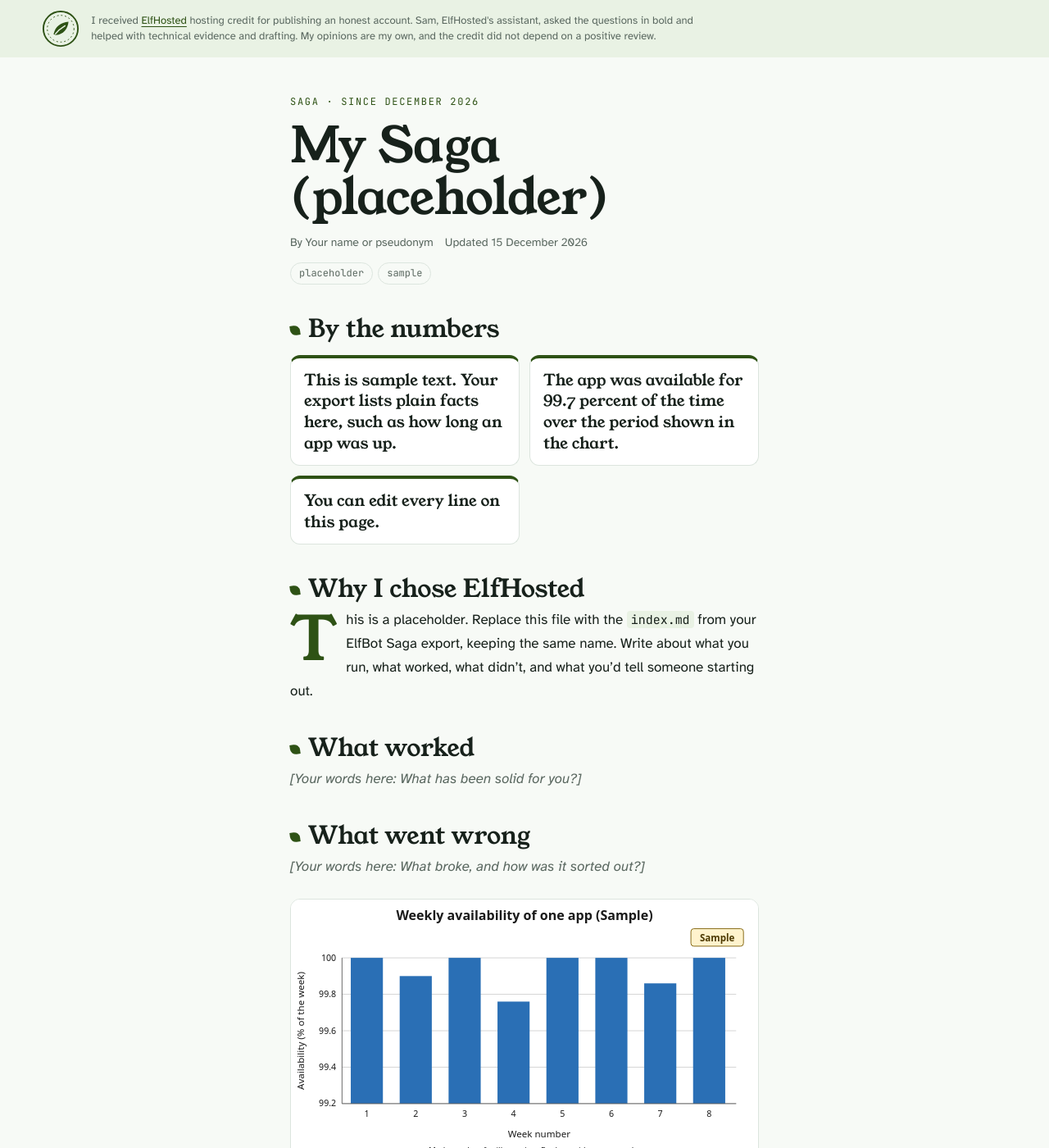
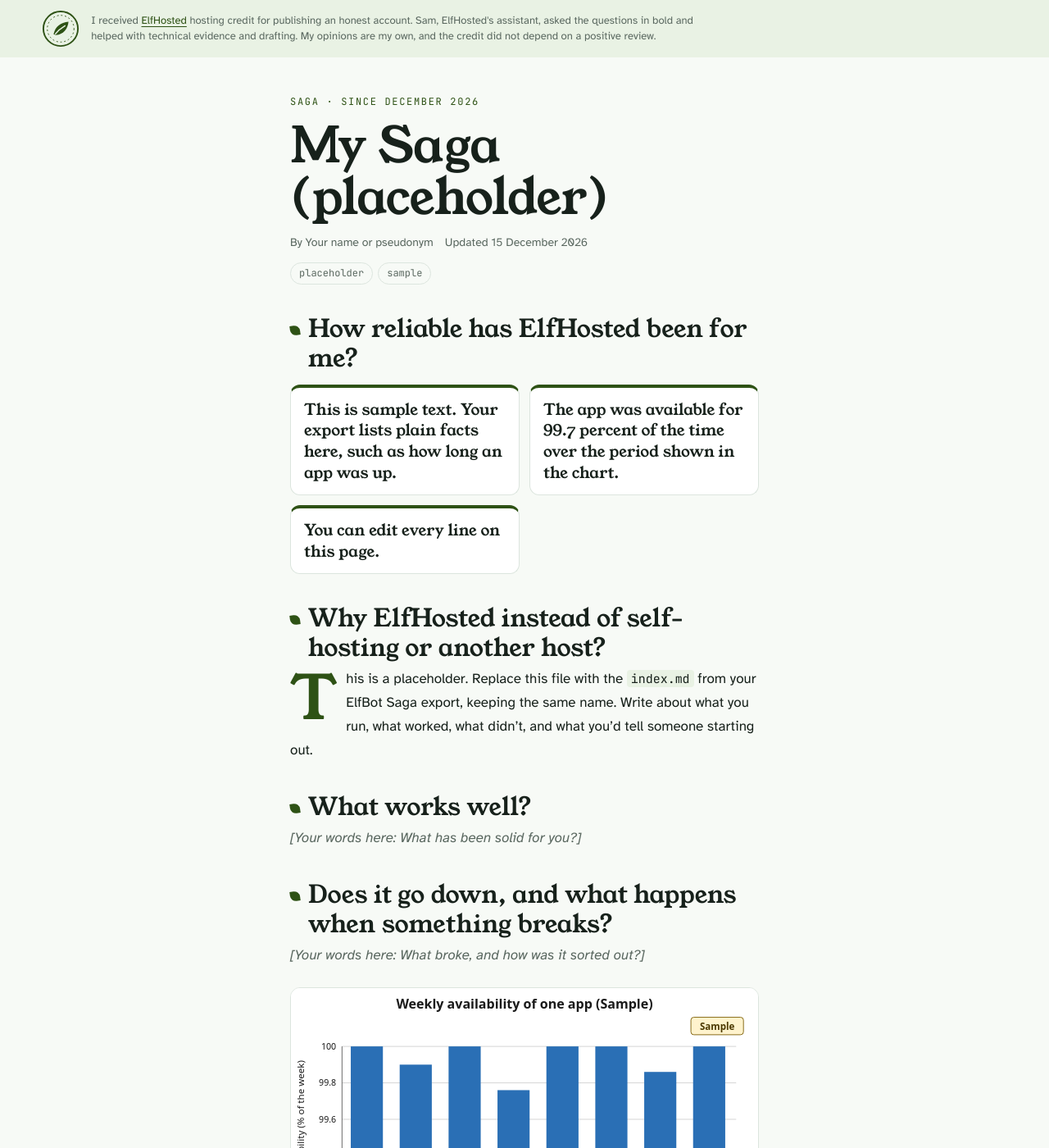
Before and after one commit to chloeobot/saga-template, a Jekyll site: the page built from index.md, in a window 1280 px wide and 1400 px high. Shown: the whole window at 82% size. Built offline with Jekyll 4.4.1, drawn with Linux system fonts in a browser that asks for light colours.

Commit message:
feat: sample headings ask the questions readers search for
Co-Authored-By: Claude Opus 5.5 <noreply@anthropic.com>

```diff
--- a/index.md
+++ b/index.md
@@ -3,21 +3,21 @@ layout: saga
 title: "My Saga (placeholder)"
 ---
 
-## By the numbers
+## How reliable has ElfHosted been for me? {#by-the-numbers}
 
 - This is sample text. Your export lists plain facts here, such as how long an app was up.
 - The app was available for 99.7 percent of the time over the period shown in the chart.
 - You can edit every line on this page.
 
-## Why I chose ElfHosted
+## Why ElfHosted instead of self-hosting or another host?
 
 This is a placeholder. Replace this file with the `index.md` from your ElfBot Saga export, keeping the same name. Write about what you run, what worked, what didn't, and what you'd tell someone starting out.
 
-## What worked
+## What works well?
 
 _[Your words here: What has been solid for you?]_
 
-## What went wrong
+## Does it go down, and what happens when something breaks?
 
 _[Your words here: What broke, and how was it sorted out?]_
 
```
